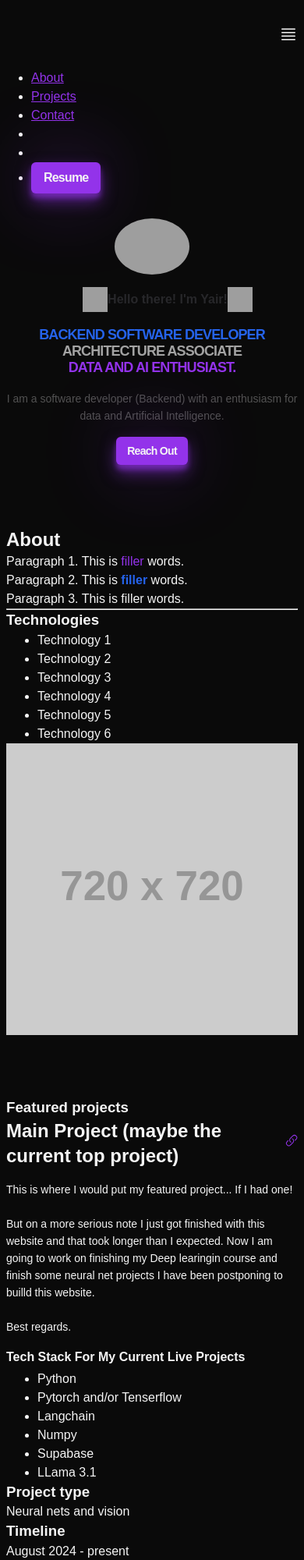
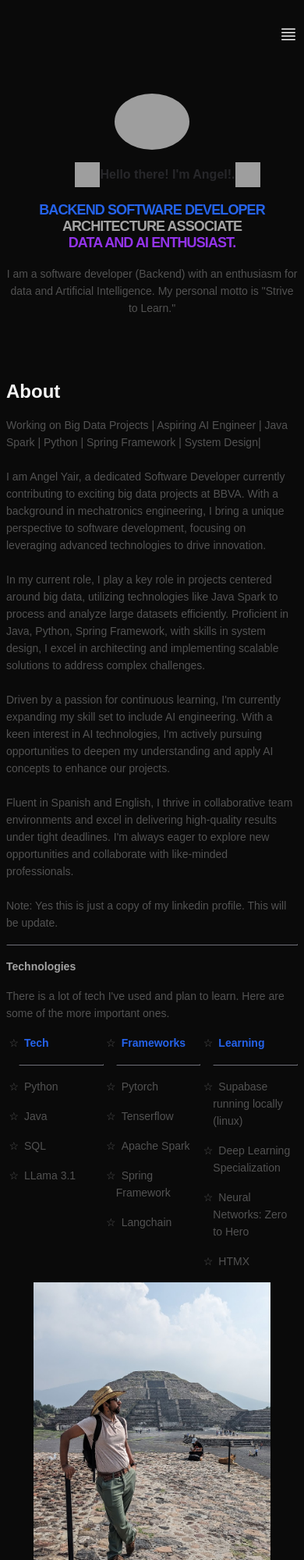
Before and after one commit to AngelUndeveloped/angel_undeveloped_portfolio, a website built with Vite: page index.html in a window 390 px wide. Shown: the top 2000 px of the page at 78% size. Built offline with nearby package versions, Linux system fonts and the light colour scheme; grey boxes are pictures that could not be loaded; a web font is replaced by a local one.

Commit message:
FEAT(index.html, css styles/componentes): add elements and commented out elements that don't work correctly

```diff
--- a/index.html
+++ b/index.html
@@ -18,7 +18,7 @@
     <nav>
       <ul class="header__menu">
         <li><a class="header__link" href="#about">About</a></li>
-        <li><a class="header__link" href="#projects">Projects</a></li>
+        <li><a class="header__link" href="#featured">Featured</a></li>
         <li><a class="header__link" href="#contact">Contact</a></li>
         <li class="header__line"></li>
         <li>
@@ -30,7 +30,8 @@
           </button>
         </li>
         <li>
-          <a class="header__resume btn" href="#">Resume</a>
+          <!-- Keep the call to action buttons off untill i have a use for them -->
+          <!-- <a class="header__resume btn" href="#">Resume</a> -->
         </li>
       </ul>
       <button aria-label="mobile nav button" class="header__bars">
@@ -50,7 +51,7 @@
           <a class="mobile-nav__link" href="#about">About</a>
         </li>
         <li>
-          <a class="mobile-nav__link" href="#projects">Projects</a>
+          <a class="mobile-nav__link" href="#featured">Featured</a>
         </li>
         <li>
           <a class="mobile-nav__link" href="#contact">Contact</a>
@@ -65,7 +66,7 @@
           </button>
         </li>
         <li>
-          <a class="mobile-nav__btn btn" href="#">Resume</a>
+          <!-- <a class="mobile-nav__btn btn" href="#">Resume</a> -->
         </li>
       </ul>
     </nav>
@@ -84,7 +85,7 @@
         </li>
         <li>
           <h2 class="hero__subtitle">
-            Hello there! I'm Yair!
+            Hello there! I'm Angel!.
           </h2>
         </li>
         <li>
@@ -97,40 +98,70 @@
       <h1 class="hero__title"><strong>Backend Software Developer</strong> <br> Architecture Associate <br> <a>Data and
           AI enthusiast.</a></h1>
       <p class="hero__description">
-        I am a software developer (Backend) with an enthusiasm for data and Artificial Intelligence.
+        I am a software developer (Backend) with an enthusiasm for data and Artificial Intelligence. My personal motto is "Strive to Learn."
       </p>
-      <a class="hero__btn btn" href="#">Reach out</a>
+      <!-- Lets keep hidden the call to action buttons until there is actaully a use for them -->
+      <!-- <a class="hero__btn btn" href="#">Reach out</a> -->
     </section>
+
     <section id="about" class="about container section">
       <div class="about__content">
         <h2 class="about__title">About</h2>
-        <p class="about__description">Paragraph 1. This is <a>filler</a> words.</p>
-        <p class="about__description">Paragraph 2. This is <strong>filler</strong> words.</p>
-        <p class="about__description">Paragraph 3. This is filler words.</p>
+        <p class="about__description">
+          <Software Developer at BBVA >
+            Working on Big Data Projects | Aspiring AI Engineer | Java Spark | Python | Spring Framework | System Design| <br><br>
+
+            I am Angel Yair, a dedicated Software Developer currently contributing to exciting big data projects at BBVA. With a background in mechatronics engineering, I bring a unique perspective to software development, focusing on leveraging advanced technologies to drive innovation.
+            <br><br>
+            In my current role, I play a key role in projects centered around big data, utilizing technologies like Java Spark to process and analyze large datasets efficiently. Proficient in Java, Python, Spring Framework, with skills in system design, I excel in architecting and implementing scalable solutions to address complex challenges.
+            <br><br>
+            Driven by a passion for continuous learning, I'm currently expanding my skill set to include AI engineering. With a keen interest in AI technologies, I'm actively pursuing opportunities to deepen my understanding and apply AI concepts to enhance our projects.
+            <br><br>
+            Fluent in Spanish and English, I thrive in collaborative team environments and excel in delivering high-quality results under tight deadlines. I'm always eager to explore new opportunities and collaborate with like-minded professionals.
+            <br><br>
+            Note: Yes this is just a copy of my linkedin profile. This will be update.
         <hr class="about__hr">
         <h3 class="about__subtitle">Technologies</h3>
+        <p class="about__description">There is a lot of tech I've used and plan to learn. Here are some of the more important ones.</p>
         <div class="about__ul-container">
           <ul class="about__ul">
-            <li class="about__list">Technology 1</li>
-            <li class="about__list">Technology 2</li>
-            <li class="about__list">Technology 3</li>
+            <li class="about__list"><strong>Tech</strong></li>
+            <hr class="about__hr">
+            <li class="about__list">Python</li>
+            <li class="about__list">Java</li>
+            <li class="about__list">SQL</li>
+            <li class="about__list">LLama 3.1</li>
           </ul>
           <ul class="about__ul">
-            <li class="about__list">Technology 4</li>
-            <li class="about__list">Technology 5</li>
-            <li class="about__list">Technology 6</li>
+            <li class="about__list"><strong>Frameworks</strong></li>
+            <hr class="about__hr">
+            <li class="about__list">Pytorch</li>
+            <li class="about__list">Tenserflow</li>
+            <li class="about__list">Apache Spark</li>
+            <li class="about__list">Spring Framework</li>
+            <li class="about__list">Langchain</li>
+          </ul>
+          <ul class="about__ul">
+            <li class="about__list"><strong>Learning</strong></li>
+            <hr class="about__hr">
+            <li class="about__list">Supabase running locally (linux)</li>
+            <li class="about__list">Deep Learning Specialization</li>
+            <li class="about__list">Neural Networks: Zero to Hero</li>
+            <li class="about__list">HTMX</li>
           </ul>
         </div>
       </div>
       <div class="about__img-wrapper">
-        <img class="about_img" src="https://via.placeholder.com/720"
-          data-src="/public/me_standing_in_front_of_pyramid.jpg" alt="about_image">
+        <!-- The pyramid image default size is 746 x 991 also removed the lazy loading for now, can't get it to work yet -->
+        <!-- <img class="about_img" src="https://fakeimg.pl/746x991/cccccc/909090" data-src="/public/me_standing_in_front_of_pyramid.jpg" alt="about_image"> -->
+        <img class="about_img" src="/public/me_standing_in_front_of_pyramid.jpg" alt="about_image">
       </div>
     </section>
+
     <section id="featured" class="featured container section">
-      <h3 class="featured__subtitle">Featured projects</h3>
+      <h3 class="featured__subtitle"><strong>Currently working on:</strong></h3>
       <div class="featured__wrapper">
-        <h2 class="featured__title">Main Project (maybe the current top project)</h2>
+        <h2 class="featured__title">Deep Learning Course</h2>
         <a aria-label="link featured projects" class="featured__link" href="#">
           <svg xmlns="http://www.w3.org/2000/svg" fill="none" viewBox="0 0 24 24" stroke-width="1.5"
             stroke="currentColor">
@@ -139,10 +170,15 @@
           </svg>
         </a>
       </div>
-      <p class="featured__description">This is where I would put my featured project... If I had one! <br><br>
+      <p class="featured__description">
+        This is where I would put my featured project... If I had one!
+        <br><br>
         But on a more serious note I just got finished with this website and that took longer than I expected. Now I am
-        going to work on finishing my Deep learingin course
-        and finish some neural net projects I have been postponing to builld this website. <br><br>
+        going to work on finishing my Deep learning course
+        and finish some neural net projects I have been postponing to builld this website.
+        <br><br>
+        I'll update this site with some of those projects as soon as I can.
+        <br><br>
         Best regards.
       </p>
       <div class="featured__info-container">
@@ -161,7 +197,9 @@
           <h3 class="featured_label">Project type</h3>
           <p class="featured_label">Neural nets and vision</p>
         </div>
-        <div>
+
+
+        <!-- <div>
           <h3 class="featured_label">Timeline</h3>
           <p class="featured__info">August 2024 - present</p>
         </div>
@@ -169,7 +207,7 @@
 
       <div class="featured__img-container">
         <div class="featured__img-wrapper">
-          <img class="lazy loading" src="https://via.placeholder.com/1920x968" data-src="/slayingthedragon.png"
+          <img class="lazy loading" src="https://via.placeholder.com/1920x968" data-src="/slayingthed0ragon.png"
             alt="Slaying The Dragon hero" />
         </div>
         <div class="featured__img-wrapper">
@@ -200,7 +238,7 @@
           <img class="lazy loading" src="https://via.placeholder.com/1920x968" data-src="/app.png"
             alt="Slaying The Dragon dashboard" />
         </div>
-      </div>
+      </div> -->
 
     </section>
 
@@ -208,13 +246,11 @@
     <section class="work container section">
       <h2 class="work__title">Projects</h2>
       <p class="work__description">
-        Mollit pariatur tempor nisi dolor non consequat magna cupidatat
-        reprehenderit. Aliquip excepteur ullamco aliquip magna est et commodo
-        deserunt ipsum.
+        Hi. The site is still in progress and will be updated as sooner or later. Thanks for the interest though.
       </p>
-      <div class="work__container">
+      <!-- <div class="work__container"> -->
         <!-- Project 1 -->
-        <h3 class="work__project-title">Wax Motif</h3>
+        <!-- <h3 class="work__project-title">Wax Motif</h3>
         <div class="work__img-wrapper work__image1">
           <img class="lazy loading" src="https://via.placeholder.com/900" data-src="/waxmoney.png"
             alt="Wax Motif website" />
@@ -233,15 +269,22 @@
           </p>
           <a class="btn work__project-btn" href="#">Website</a>
         </div>
-      </div>
+      </div> -->
     </section>
+
     <section id="contact" class="contact container section">
       <h2 class="contact__title">Get In Contact</h2>
       <p class="contact__description">
-        This website is here to stay and my goal is to update as often as possible. If any projects I am working on ever interest you go ahead and contact me. <br>
-        I don't bite. >:p
+        This website is here to stay and my goal is to update as often as possible. If you ever need to reach out to me go ahead and contact me through Linkedin
+        or wait untill I implement a comments section to this website. Eventually...
       </p>
-      <a class="contact__btn btn" href="mailto:angelyairmendezsandoval@gmail.com" target="_blank">React Out</a>
+      <!-- This call to action button is temperaraly stoped -->
+      <!-- <a class="contact__btn btn" href="mailto:angelyairmendezsandoval.io@gmail.com" target="_blank">Reach out</a> -->
+      <div>
+        <a class="contact__btn btn" href="mailto:angelyairmendezsandoval@gmail.com" target="_blank">Send an email</a>
+        <a class="contact__btn btn" href="https://www.linkedin.com/in/angel-yair-mendez-sandoval-08a497144/" target="_blank">Linkedin</a>
+      </div>
+
     </section>
   </main>
   <footer class="footer container section">
--- a/src/main.js
+++ b/src/main.js
@@ -2,6 +2,18 @@ import '../styles/modern-normalize.css';
 import '../styles/style.css';
 import '../styles/components/header.css';
 import '../styles/components/hero.css';
-import '../styles/components/about-me.css';
+import '../styles/components/about.css';
 import '../styles/components/featured.css';
+import '../styles/components/work.css';
+import '../styles/components/contact.css';
+import '../styles/components/footer.css';
+import '../styles/components/mobile-nav.css';
 import '../styles/utils.css';
+
+import mobileNav from '../src/utils/mobile-nav';
+import darkMode from '../src/utils/dark-mode';
+import lazyLoading from '../src/utils/lazy-loading';
+
+mobileNav();
+darkMode();
+lazyLoading();
--- /dev/null
+++ b/src/utils/dark-mode.js
@@ -0,0 +1,27 @@
+const darkMode = () => {
+  const themeToggleBtns = document.querySelectorAll('#theme-toggle');
+
+  // State
+  const theme = localStorage.getItem('theme');
+
+  // On mount
+  theme && document.body.classList.add(theme);
+
+  // Handlers
+  const handleThemeToggle = () => {
+    document.body.classList.toggle('light-mode');
+    if (document.body.classList.contains('light-mode')) {
+      localStorage.setItem('theme', 'light-mode');
+    } else {
+      localStorage.removeItem('theme');
+      document.body.removeAttribute('class');
+    }
+  };
+
+  // Events
+  themeToggleBtns.forEach(btn =>
+    btn.addEventListener('click', handleThemeToggle)
+  );
+};
+
+export default darkMode;
--- /dev/null
+++ b/src/utils/lazy-loading.js
@@ -0,0 +1,21 @@
+const lazyLoading = () => {
+  const lazyImgs = document.querySelectorAll('.lazy');
+
+  const observer = new IntersectionObserver((entries, observer) => {
+    entries.forEach(entry => {
+      if (entry.isIntersecting) {
+        let img = entry.target;
+        img.src = img.dataset.src;
+        img.classList.remove('loading');
+        img.classList.add('loaded');
+        observer.unobserve(img);
+      }
+    });
+  });
+
+  lazyImgs.forEach(img => {
+    observer.observe(img);
+  });
+};
+
+export default lazyLoading;
--- /dev/null
+++ b/src/utils/mobile-nav.js
@@ -0,0 +1,29 @@
+const mobileNav = () => {
+  const headerBtn = document.querySelector('.header__bars');
+  const mobileNav = document.querySelector('.mobile-nav');
+  const mobileLinks = document.querySelectorAll('.mobile-nav__link');
+
+  // State
+  let isMobileNavOpen = false;
+
+  headerBtn.addEventListener('click', () => {
+    isMobileNavOpen = !isMobileNavOpen;
+    if (isMobileNavOpen) {
+      mobileNav.style.display = 'flex';
+      document.body.style.overflowY = 'hidden';
+    } else {
+      mobileNav.style.display = 'none';
+      document.body.style.overflowY = 'auto';
+    }
+  });
+
+  mobileLinks.forEach(link => {
+    link.addEventListener('click', () => {
+      isMobileNavOpen = false;
+      mobileNav.style.display = 'none';
+      document.body.style.overflowY = 'auto';
+    });
+  });
+};
+
+export default mobileNav;
--- a/styles/components/about.css
+++ b/styles/components/about.css
@@ -18,16 +18,16 @@
 .about__description {
   max-width: 60ch;
   font-size: var(--size-sm);
-  color: var(--clr-slate600);
+  color: var(--clr-neutral600);
 }
 
 .about__hr {
-  border-color: var(--clr-slate800);
+  border-color: var(--clr-neutral800);
 }
 
 .about__subtitle {
   font-size: var(--size-sm);
-  color: var(--clr-slate400);
+  color: var(--clr-neutral400);
 }
 
 .about__ul-container {
@@ -38,19 +38,28 @@
   display: flex;
   flex-direction: column;
   gap: 1em;
-  list-style-type: '\1F44D';
+  list-style-type: '\2606';
   padding-left: 1em;
   flex: 1;
 }
 
 .about__list {
   font-size: var(--size-sm);
-  color: var(--clr-slate600);
+  color: var(--clr-neutral600);
 }
 
 .about__list::before {
   content: '';
   margin-left: 0.5em;
+}
+
+.about__img-wrapper {
+  width: 19rem;
+  margin: 0 auto;
+}
+.about__img {
+  /* have not made the calculation for correct size */
+  width: 19rem;
 }
 
 /* xs */
@@ -83,11 +92,13 @@
 /* sm */
 @media (min-width: 640px) {
   .about__img-wrapper {
+    width: 19rem;
     margin: 0 auto;
   }
-
+/* 1 rem = 16 px */
+    /* 304 / 16 = 19 */
   .about__img {
-    width: 28.6875rem;
+    width: 19rem;
   }
 }
 
@@ -141,8 +152,13 @@
     font-size: var(--size-xl);
   }
 
+  .about__img-wrapper {
+    width: 19rem;
+    margin: 0 auto;
+  }
   .about__img {
-    width: 30.75rem;
+    /* have not made the calculation for correct size */
+    width: 19rem;
   }
 }
 
--- a/styles/components/featured.css
+++ b/styles/components/featured.css
@@ -36,9 +36,16 @@
     margin-bottom: 0.25em;
 }
 
-.featured__tech-stack {
+.featured__info-container {
+    display: flex;
+    flex-wrap: wrap;
+    gap: 1rem;
+  }
 
-}
+  .featured__info-container div {
+    flex: 1;
+    min-width: 250px;
+  }
 
 /* xs */
 @media (min-width: 475px) {
--- a/styles/components/footer.css
+++ b/styles/components/footer.css
@@ -1,7 +1,7 @@
 .footer__title {
   font-size: var(--size-xs);
   font-weight: 400;
-  color: var(--clr-slate600);
+  color: var(--clr-neutral600);
   text-align: center;
   text-transform: uppercase;
   letter-spacing: 0.2em;
```
